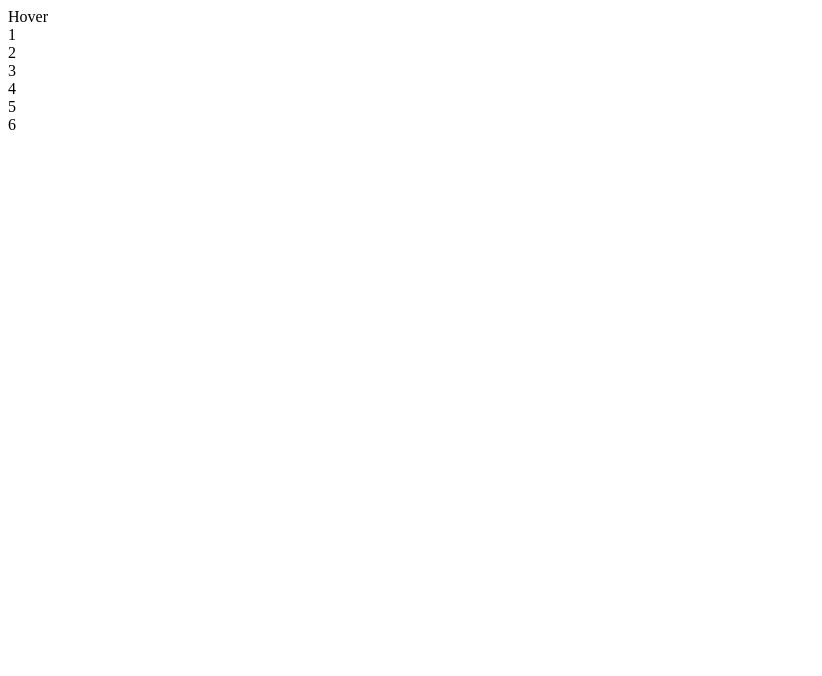
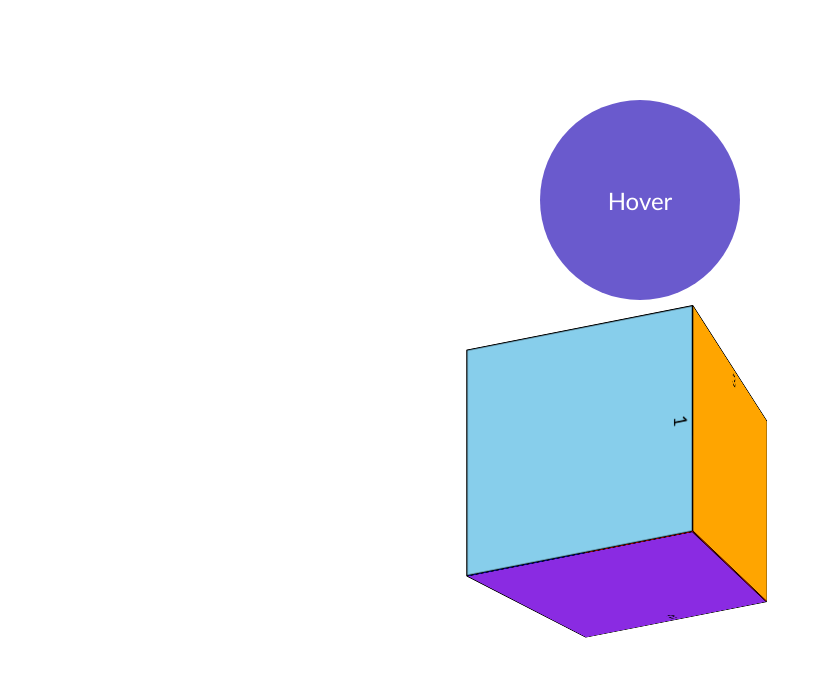
Before and after one commit to namratagt/learningstuffs, a plain HTML site: page index.html in a window 1280 px wide. Shown: the whole page, without its empty margins (0-822 px from the left). Drawn offline with Linux system fonts and the light colour scheme; files that its build step writes are made by us from their sources; the site is published under a folder, as on GitHub Pages, so addresses that start at the root find nothing.

Commit message:
Update index.html

```diff
--- a/index.html
+++ b/index.html
@@ -5,7 +5,7 @@
     <meta http-equiv="X-UA-Compatible" content="IE=edge">
     <meta name="viewport" content="width=device-width, initial-scale=1.0">
     <title>Document</title>
-    <link rel="stylesheet" href="/internal/immacrynow/style.css">
+    <link rel="stylesheet" href="style.css">
 
 </head>
 <body>
```
